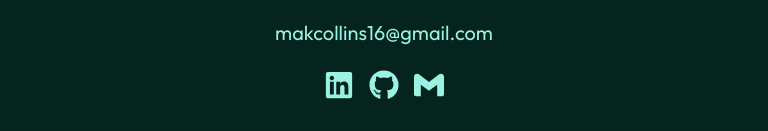
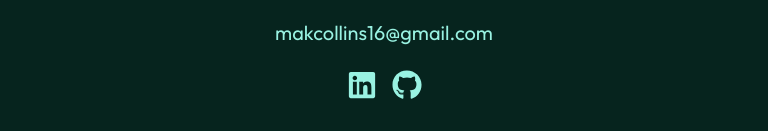
Before and after one commit to Makcollins/mak-portfolio, a React (Vite) app: page / in a window 1280 px wide. Shown: the part 2732-2863 px from the top of the page, without its empty margins (256-1024 px from the left). Built offline with nearby package versions, Linux system fonts and the light colour scheme.

Commit message:
Update Contact.jsx
Disabled the Gmail link

```diff
--- a/src/components/Contact/Contact.jsx
+++ b/src/components/Contact/Contact.jsx
@@ -14,7 +14,7 @@ const Contact = () => {
                 <div className={styles.contactIcons}>
                     <a href="https://www.linkedin.com/in/collins-makui-2b36341a2/" className={styles.contactIcon}><FaLinkedin /></a>
                     <a href="https://github.com/Makcollins" className={styles.contactIcon}><FaGithub /></a>
-                    <a href="mailto:makcollins16@gmail.com" className={styles.contactIcon}><SiGmail /></a>
+{/*                     <a href="mailto:makcollins16@gmail.com" className={styles.contactIcon}><SiGmail /></a> */}
                 </div>
             </div>
             <div className='copyright'>COLLINS MAKUI <FaRegCopyright/> 2024</div>
```
